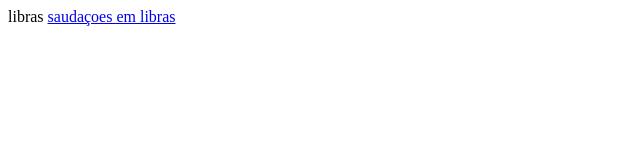
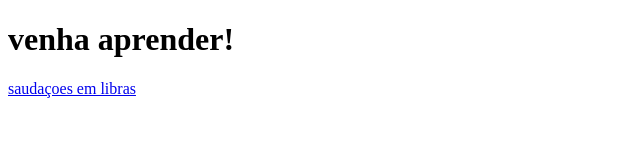
Before and after one commit to mariaisisabelly/aluraplus-maria, a plain HTML site: page index.html in a window 1280 px wide. Shown: the whole page, without its empty margins (0-640 px from the left). Drawn offline with Linux system fonts and the light colour scheme.

Commit message:
Add files via upload

```diff
--- a/index.html
+++ b/index.html
@@ -6,9 +6,13 @@
     <meta http-equiv="X-UA-Compatible" content="IE=edge">
     <meta name="viewport" content="width=device-width, initial-scale=1.0">
     <link rel="stylesheet" href="style.css"
-    <title>libras</title>
 </head>
+
 <body>
+    <div>
+        <h1 class="texto principal"> venha aprender!</h1>
+    </div>
     <a href="https://youtu.be/SW3uzuFG_o0?si=DfD48gKJqwfRYBuQ">saudaçoes em libras</a>
+    <img class="foto"
 </body>
 </html>
```
